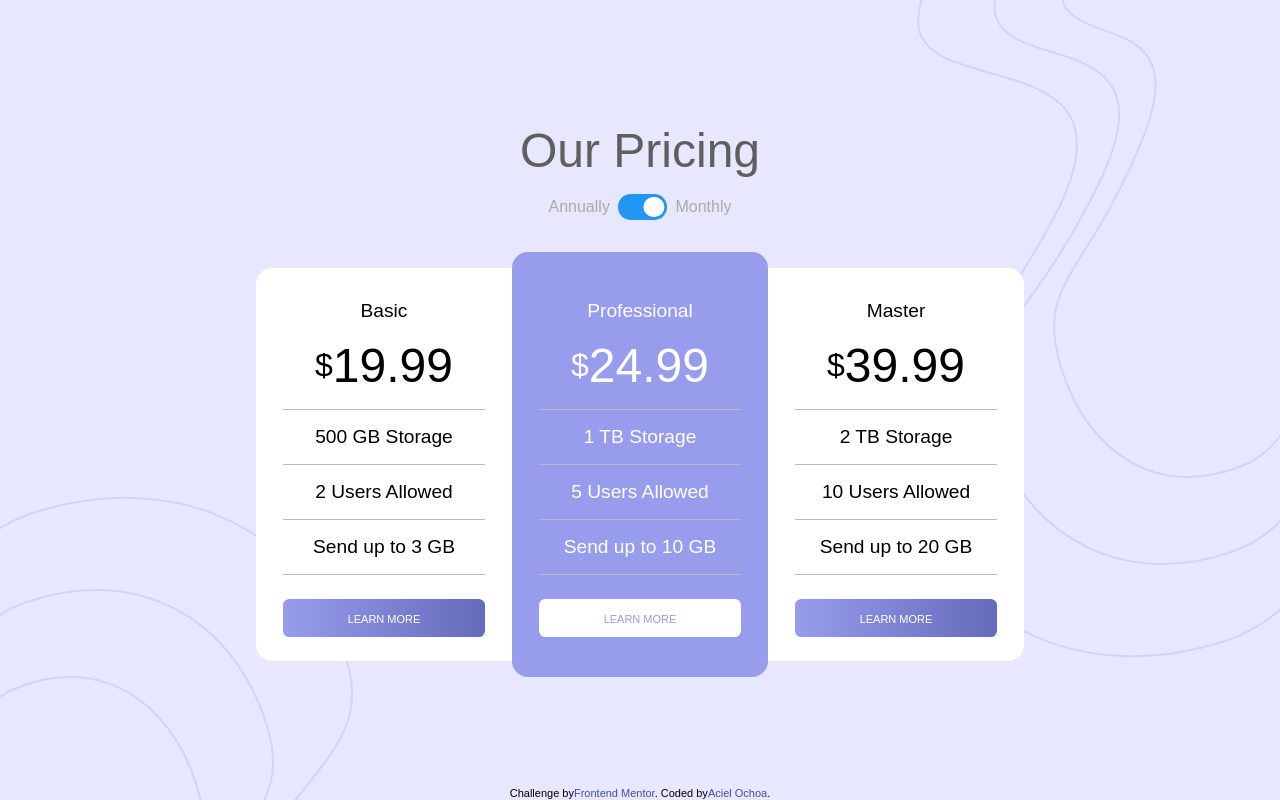
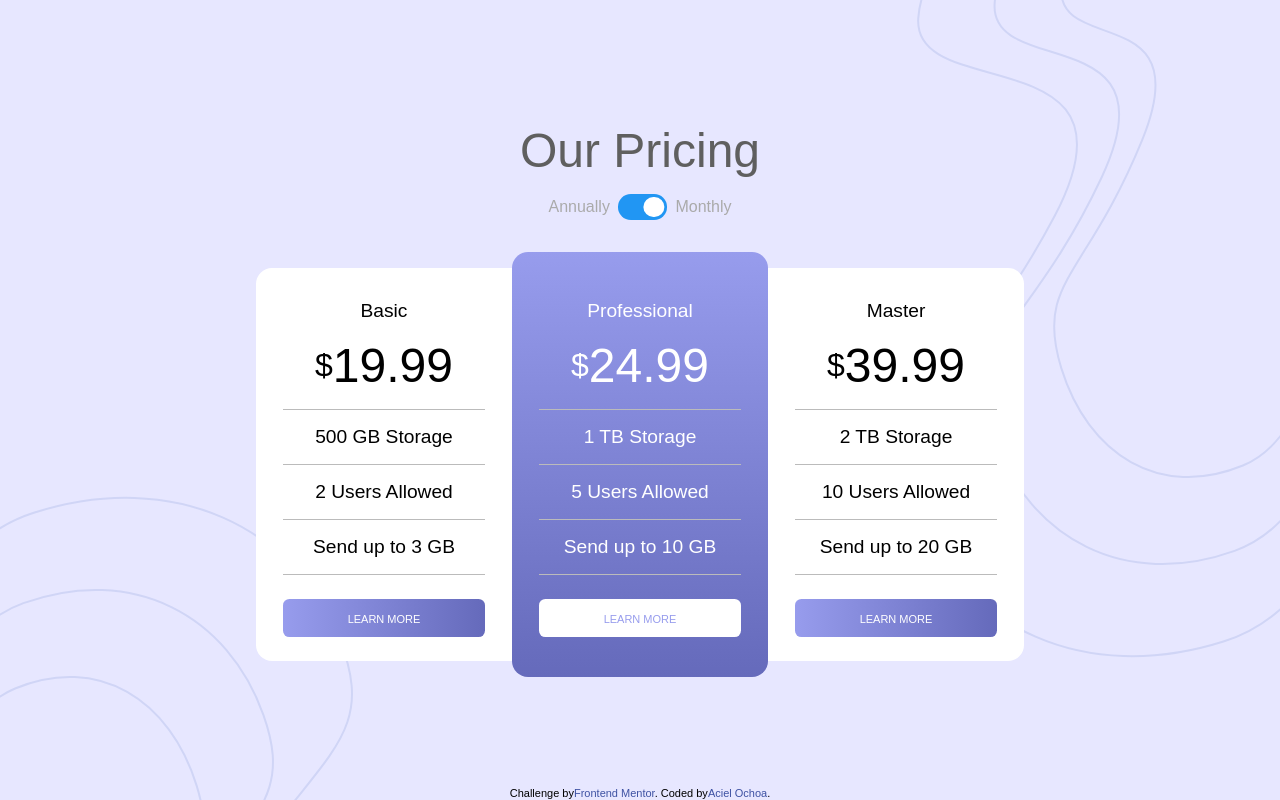
Before and after one commit to AceIsHuman/pricing-component-with-toggle, a React (Create React App) app: page / in a window 1280 px wide. Built offline with nearby package versions, Linux system fonts and the light colour scheme.

Commit message:
add gradient background to center pricing card

```diff
--- a/src/App.js
+++ b/src/App.js
@@ -45,7 +45,7 @@ class App extends React.Component {
             storage="1 TB Storage"
             users="5 Users Allowed"
             limit="Send up to 10 GB"
-            background="rgb(151,156,237)"
+            background="linear-gradient(to bottom, rgb(151,156,237), rgb(101,106,187))"
             centerCard
             toggled={this.state.toggled}
           />
```
